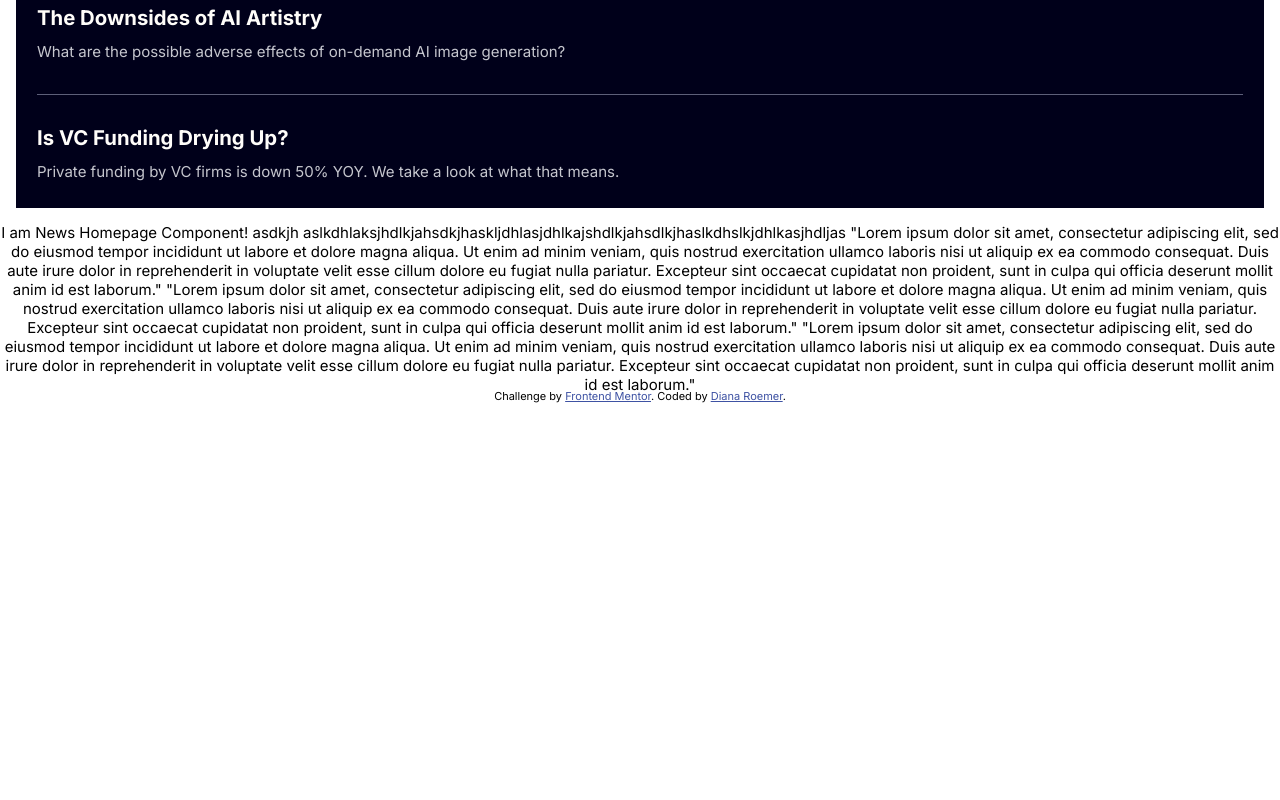
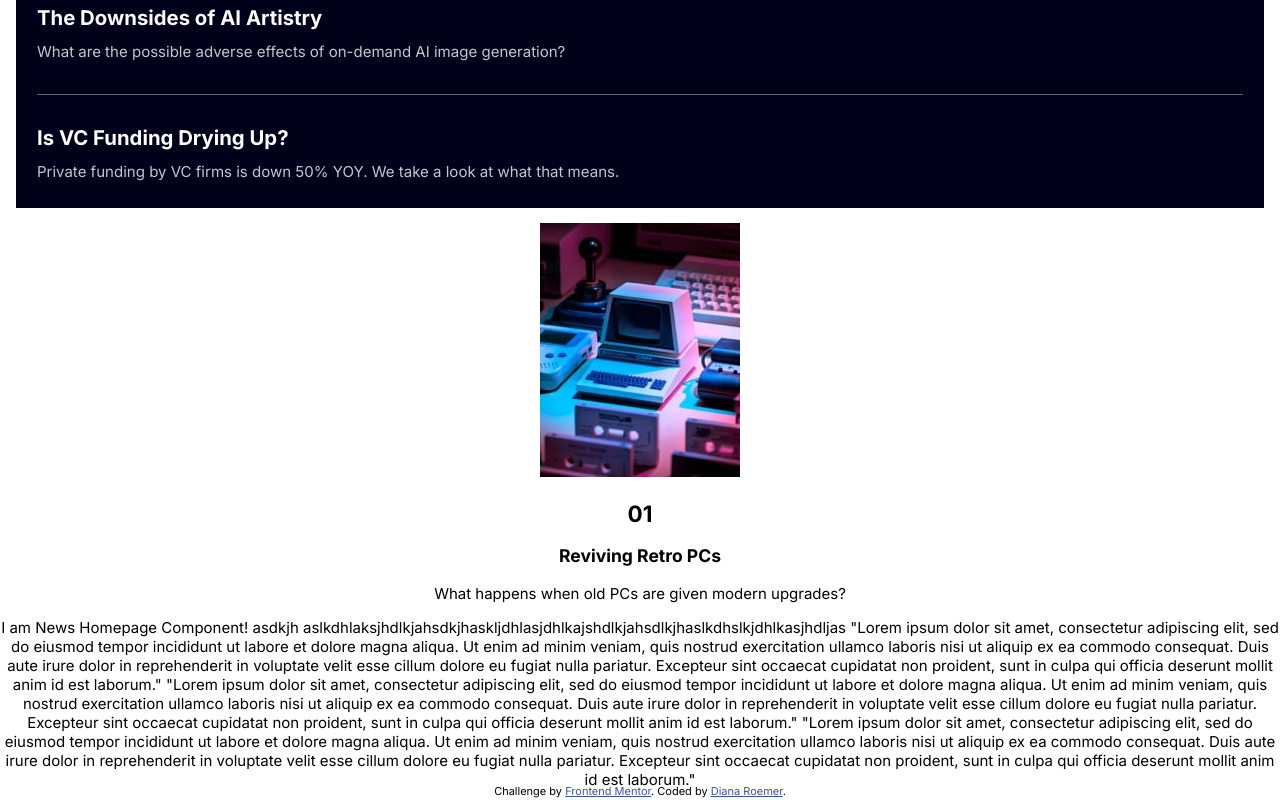
Before and after one commit to dianaroemer/news-homepage, a React (Create React App) app: page / in a window 1280 px wide. Shown: the part 1630-2430 px from the top of the page. Before the commit the page ends 2035 px from the top, so only its background shows below. Built offline with nearby package versions, Linux system fonts and the light colour scheme.

Commit message:
Begin styling stories container and content

```diff
--- a/src/components/NewsHomepage.js
+++ b/src/components/NewsHomepage.js
@@ -6,6 +6,9 @@ import {ReactComponent as Logo} from '../assets/images/logo.svg'
 import {ReactComponent as MenuIcon} from '../assets/images/icon-menu.svg'
 import mobileHeadlineImage from '../assets/images/image-web-3-mobile.jpg'
 
+import newsThumbnailRetroPCs from '../assets/images/image-retro-pcs.jpg';
+import newsThumbnailLaptops from '../assets/images/image-top-laptops.jpg';
+import newsThumbnailGamingGrowth from '../assets/images/image-gaming-growth.jpg';
 
 
 
@@ -130,6 +133,25 @@ function NewsHomepage(props) {
 
                     </div>
 
+                    <div className='newsHomepageStoriesContainer'>
+                        <article className='newsHomepageStoryContainer'>
+                            <img src={newsThumbnailRetroPCs} alt='An old computer terminal lit in radical red and blue light' className='newsHomepageStoryThumbnail'/>
+
+
+                             <div className='newsHomepageStoryContent'>
+                                <h2 className='newsHomepageStoryNumber'>
+                                    01
+                                </h2>
+                                <h3 className='newsHomepageStoryTitle'>
+                                    Reviving Retro PCs
+                                </h3>
+                                <p className='newsHomepageStoryDescription'>
+                                    What happens when old PCs are given modern upgrades?
+                                </p>
+                             </div>
+                        </article>
+                    </div>
+
 
 
                     I am News Homepage Component! asdkjh aslkdhlaksjhdlkjahsdkjhaskljdhlasjdhlkajshdlkjahsdlkjhaslkdhslkjdhlkasjhdljas
--- a/src/styles/NewsHomepage.scss
+++ b/src/styles/NewsHomepage.scss
@@ -138,5 +138,4 @@
 #newsHomepageNewFinalStory {
     margin-bottom: 3px;
     padding-bottom: 0px;
-    // color: red;
 }
```
